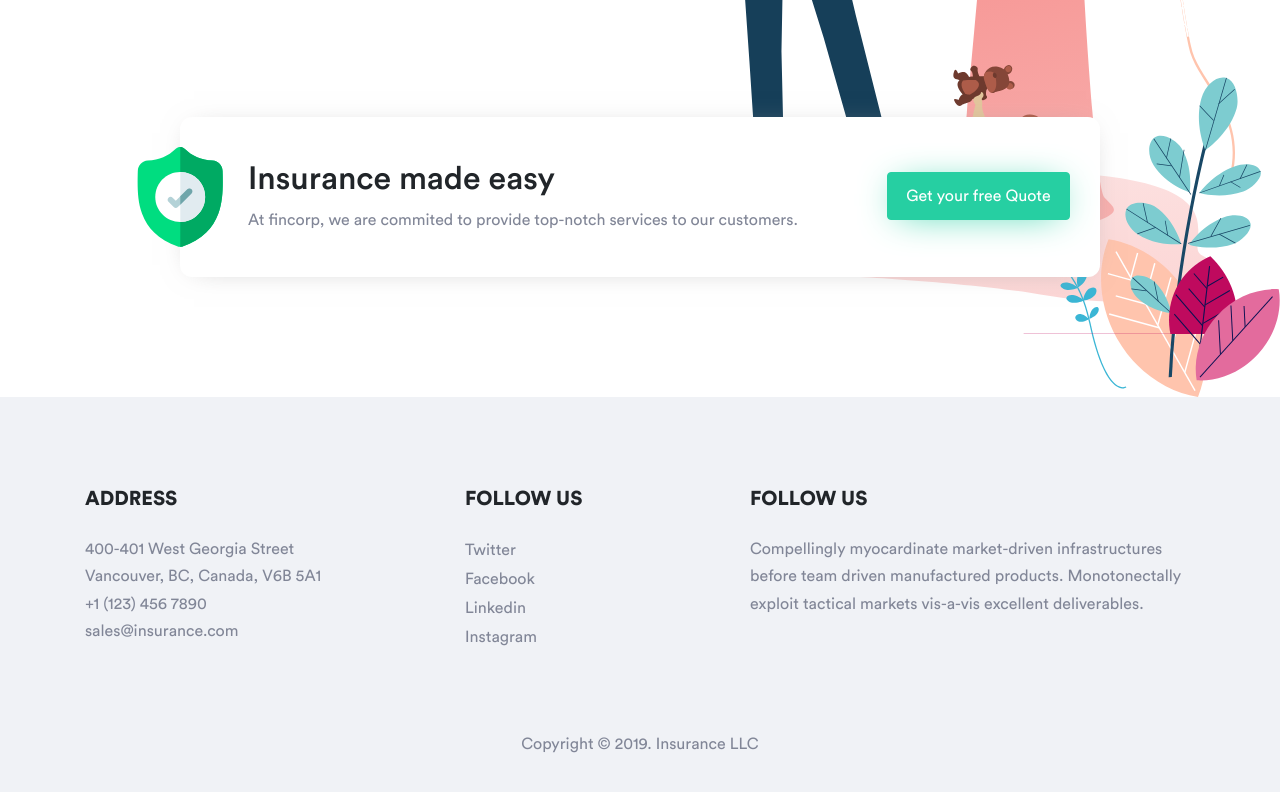
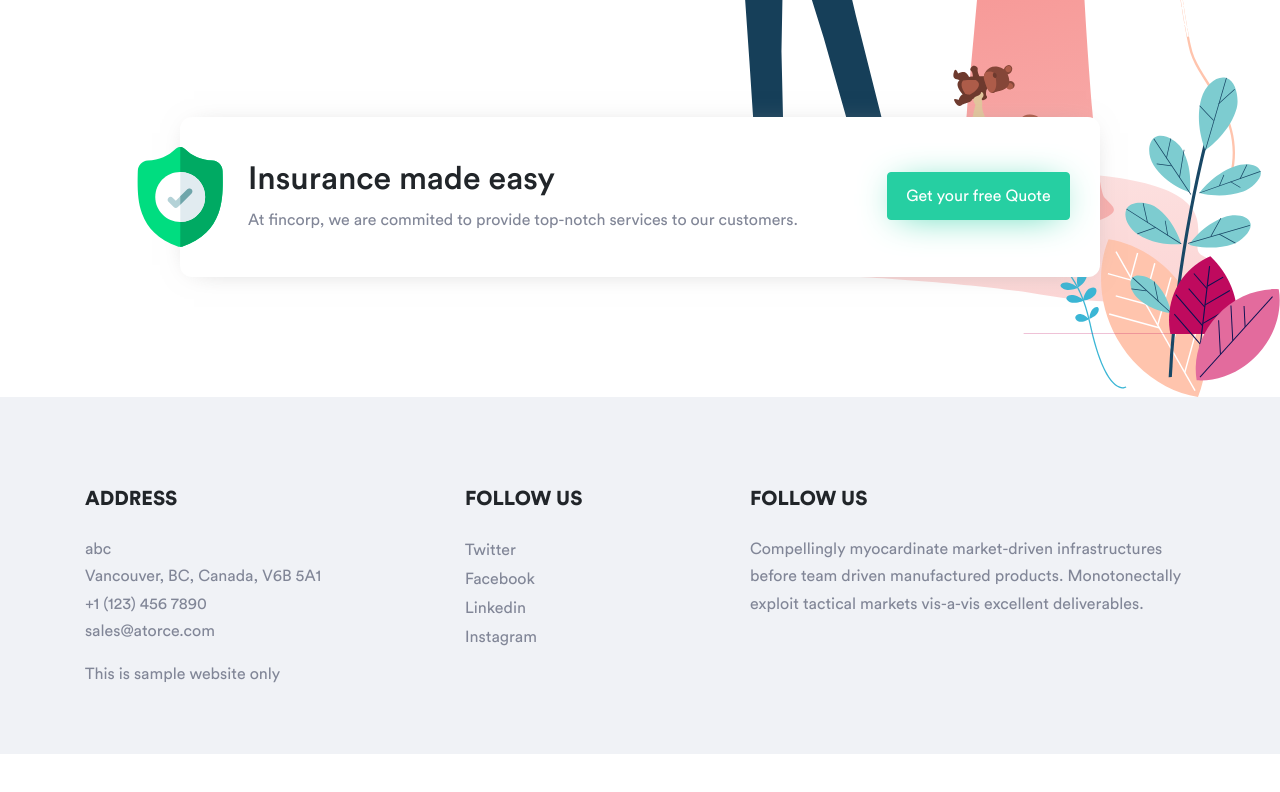
Before and after one commit to riteshmistry/atorce.com, a plain HTML site: page index.html in a window 1280 px wide. Shown: the part 5731-6523 px from the top of the page. After the commit the page ends 6485 px from the top, so only its background shows below. Drawn offline with Linux system fonts and the light colour scheme; files whose address does not match are found by name.

Commit message:
Update index.html

```diff
--- a/index.html
+++ b/index.html
@@ -600,10 +600,10 @@
                 <div class="col-md-4">
                     <div class="footer-title">
                         <h6>ADDRESS</h6>
-                        <p>400-401 West Georgia Street<br>
+                        <p>abc<br>
                             Vancouver, BC, Canada, V6B 5A1<br>
                             +1 (123) 456 7890<br>
-                            sales@insurance.com</p>
+                            sales@atorce.com</p>
                     </div>
                 </div>
                 <div class="col-md-3">
@@ -627,8 +627,8 @@
             </div>
             <div class="row">
                 <div class="col-md-12">
-                    <div class="copyright">
-                        <p>Copyright © 2019. Insurance LLC</p>
+                    <div class="This is sample website only">
+                        <p>This is sample website only</p>
                     </div>
                 </div>
             </div>
```
